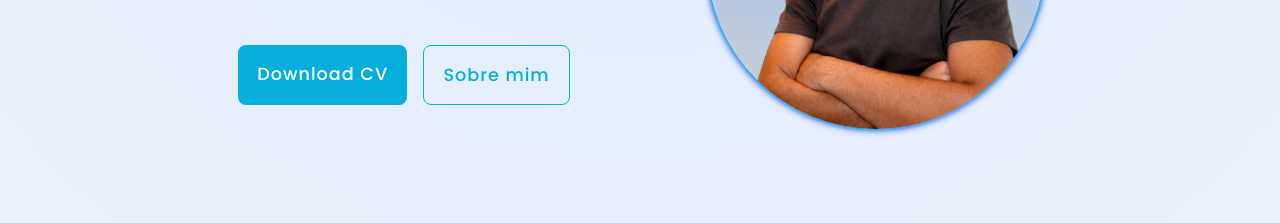
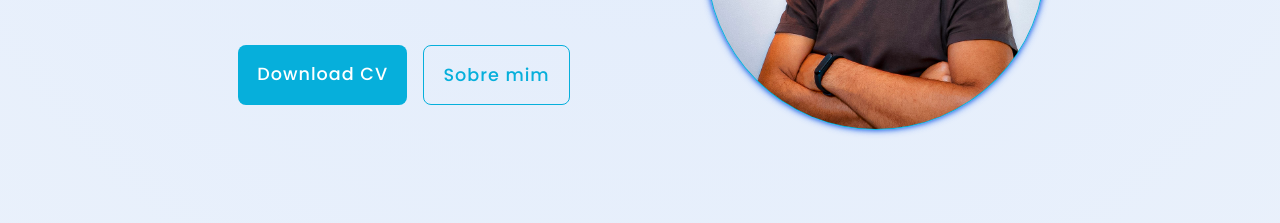
Before and after one commit to vinioliveira-developer/portfolio, a plain HTML site: page index.html in a window 1280 px wide. Shown: the part 414-637 px from the top of the page. Drawn offline with nearby package versions, Linux system fonts and the light colour scheme.

Commit message:
update profile picture

```diff
--- a/index.html
+++ b/index.html
@@ -127,7 +127,7 @@
 
         <div class="hero-image">
           <img
-            src="assets/img/perfil.1.png"
+            src="assets/img/perfil.1.jpg"
             alt="Foto de perfil de Marcos Vinicius, desenvolvedor front-end"
             class="profile-image" loading="lazy"
           >
```
Also changed, not shown: assets/img/perfil.1.jpg (added), assets/img/perfil.1.png (deleted).
